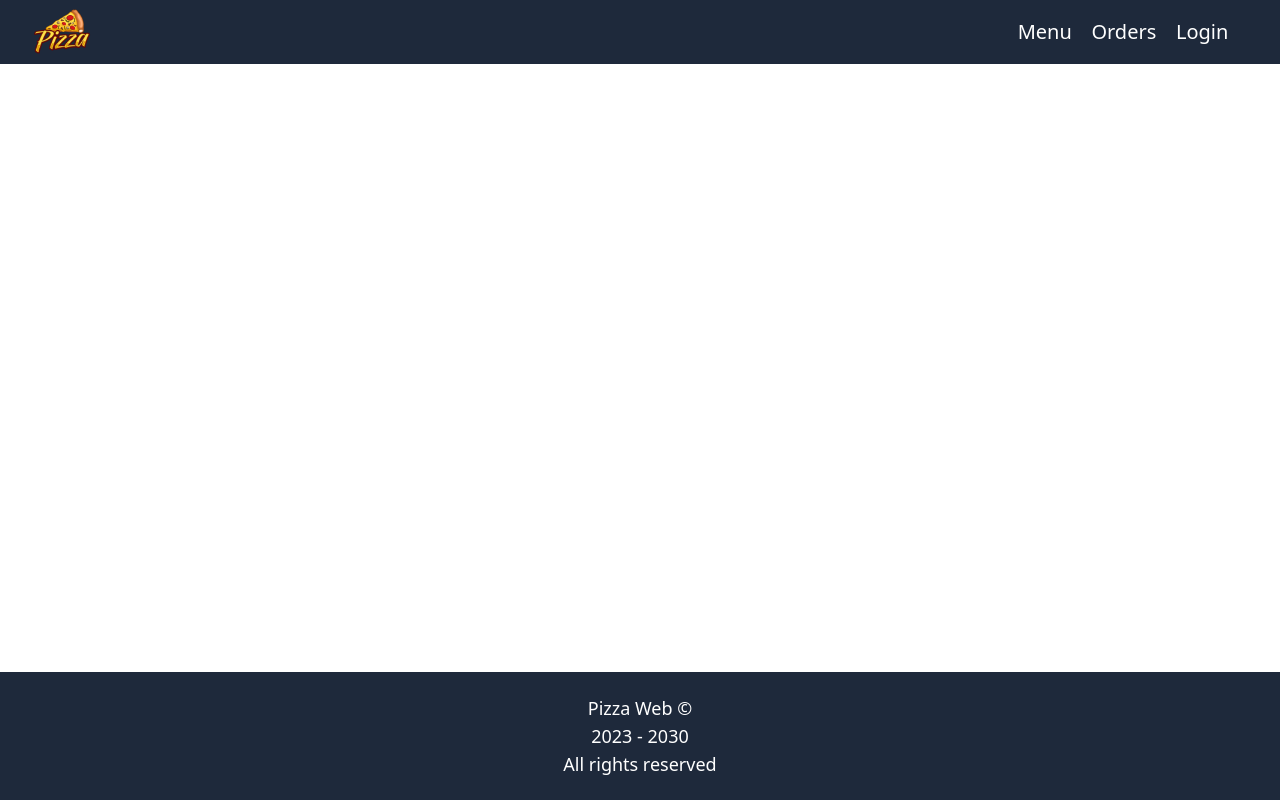
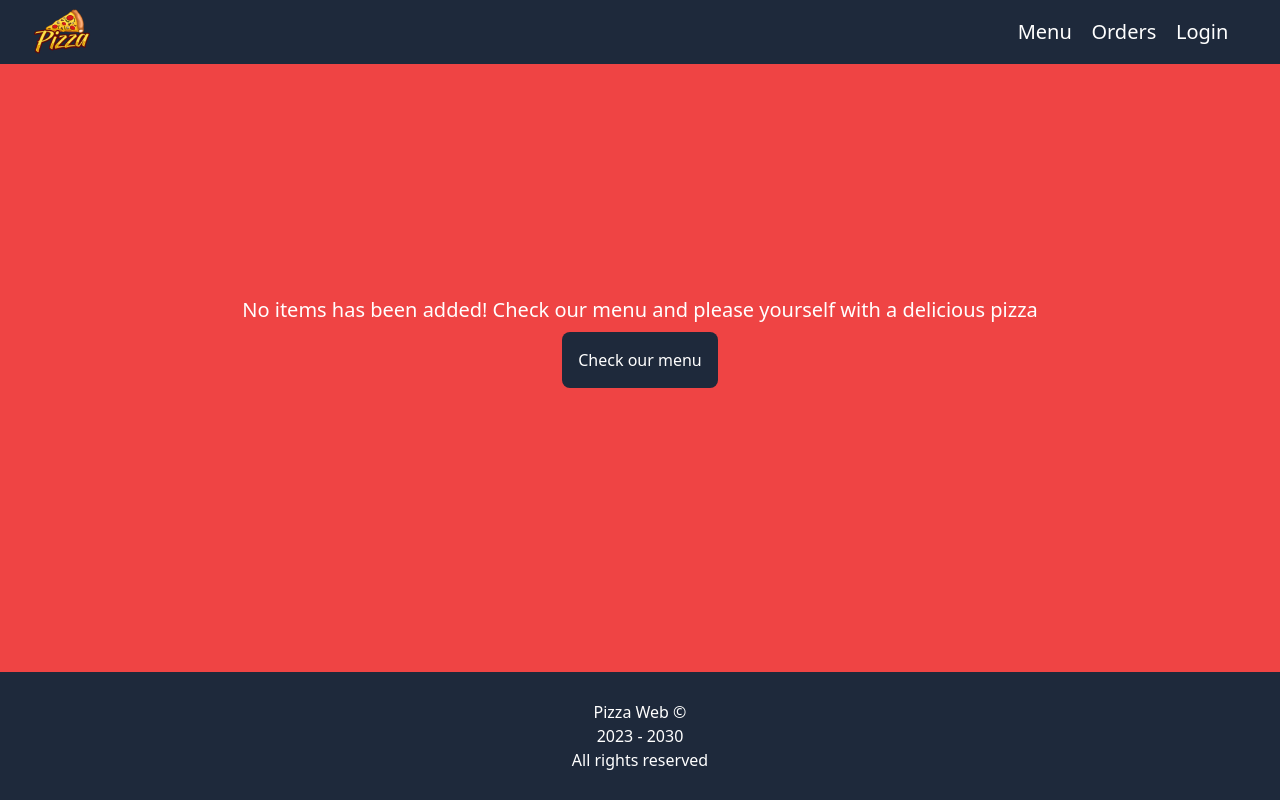
Before and after one commit to abenerH/pizza-app, a React (Vite) app: page /myorder in a window 1280 px wide. Built offline with nearby package versions, Linux system fonts and the light colour scheme.

Commit message:
Context and provider implemented, Orders in progress, design changes

```diff
--- a/src/UI/Modal/Modal.jsx
+++ b/src/UI/Modal/Modal.jsx
@@ -11,7 +11,7 @@ const Modal = (props) => {
 
   const ModalOverlay = () => {
     return (
-      <div>{props.children}</div>
+      <>{props.children}</>
     )
   }
 
--- a/src/components/Footer.jsx
+++ b/src/components/Footer.jsx
@@ -2,7 +2,7 @@ import React from 'react'
 
 const Footer = () => {
   return (
-    <footer className='absolute bottom-0 flex flex-col justify-center h-[8rem] w-full bg-slate-800 text-lg text-center text-white'>
+    <footer className='absolute bottom-0 flex flex-col justify-center h-[8rem] w-full bg-slate-800 text-center text-white'>
       <h4>Pizza Web &copy;</h4>
       <p>2023 - 2030</p>
       <p>All rights reserved </p>
--- /dev/null
+++ b/src/components/Orders/OrderItem.jsx
@@ -0,0 +1,17 @@
+import Card from '../../UI/Card/Card'
+import menuItem from '../../assets/menu-item.png'
+
+const OrderItem = ({product}) => {
+  return (
+    <Card className={'w-full min-h-[150px] rounded-sm my-2 cursor-pointer lg:py-0 lg:px-4 flex justify-evenly items-center'}>
+            <h2 className='text-lg lg:text-2xl font-bold italic'>{product.title}</h2>
+            <div className='w-2/4 flex flex-col md:flex-row justify-evenly items-center '>
+                <p className='lg:text-2xl'>${product.price}</p>
+                <p className='lg:text-2xl'>X</p>
+                <p className='lg:text-2xl'>{product.amount}</p>
+            </div>
+    </Card>
+  )
+}
+
+export default OrderItem
--- /dev/null
+++ b/src/components/Orders/OrdersGrid.jsx
@@ -0,0 +1,27 @@
+import React from 'react'
+import OrderItem from './OrderItem'
+
+const OrdersGrid = ({items, subtotal}) => {
+
+    const total = (subtotal + subtotal* 0.15).toFixed(2);
+
+  return (
+    <>
+        <div className='bg-white border-4 mx-auto w-4/5 p-4 flex flex-col items-center'>
+            <h2 className='my-4 text-2xl font-bold'>Your orders: </h2>
+            {items.map((item) =>
+            <OrderItem product={item} />)}
+            <div className='grid grid-cols-2 gap-4 text-lg font-bold w-full my-2'>
+                <h3>Subtotal:</h3>
+                <p>${subtotal}</p>
+                <h3>Total: </h3>
+                <p>${total}</p>
+            </div>
+            <button className='bg-green-500 text-white text-lg py-4 mt-4 w-full md:w-2/4'>Pay</button>
+      </div>
+
+    </>
+  )
+}
+
+export default OrdersGrid
--- a/src/components/menu/MenuGrid.jsx
+++ b/src/components/menu/MenuGrid.jsx
@@ -1,4 +1,5 @@
-import {useState} from 'react'
+import {useState, useContext} from 'react'
+import OrderContext from '../../store/OrderContext';
 import MenuItem from './MenuItem'
 import Modal from '../../UI/Modal/Modal'
 import Card from '../../UI/Card/Card'
@@ -6,7 +7,10 @@ import pizza_image from '../../assets/menu-item.png'
 
 const MenuGrid = ({products}) => {
 
+  const orderContext = useContext(OrderContext);
+
   const [showModal, setShowModal] = useState(false);
+  const [amount, setAmount] = useState(1);
   const [itemSelected, setItemSelected] = useState({});
 
   // const openModal = () =>{
@@ -22,6 +26,22 @@ const MenuGrid = ({products}) => {
     setShowModal(true);
   }
 
+  const resetStates = () => {
+    setItemSelected({});
+    setAmount(1);
+  }
+
+  const onAddToCart = (e) => {
+    e.preventDefault();
+    orderContext.addItem({...itemSelected, amount});
+    resetStates();
+    setShowModal(false);
+  }
+
+  const onChangeAmountHandler = ({target}) => {
+    setAmount(+target.value);
+  }
+
 
   const content = products.map((element, index) => <MenuItem key={index} product={element} onItemClicked={onItemClicked} />)
 
@@ -35,16 +55,27 @@ const MenuGrid = ({products}) => {
 
         {showModal && (
         <Modal onAction={closeModal}>
-        <Card className='fixed top-1/2 left-1/2 -translate-y-1/2 -translate-x-1/2 bg-white w-4/5 h-4/5 rounded-3xl overflow-hidden z-30'>
+        <Card className='fixed top-1/2 left-1/2 -translate-y-1/2 -translate-x-1/2 bg-white w-4/5 h-4/5 min-h-[300px] rounded-3xl overflow-hidden z-30'>
           <div className="flex flex-col lg:flex-row justify-center items-center h-full">
             <div className='outline outline-2 outline-slate-800 w-full h-full overflow-hidden p-6 text-center'>
               <h3 className='text-lg font-bold'>{itemSelected.title ? itemSelected.title : ""}</h3>
               <img className='h-4/5 mx-auto' src={pizza_image} alt="pizza image" />
             </div>
-            <form className="flex flex-col justify-evenly items-center w-full h-full p-8" onSubmit={closeModal}>
-              <h2 className='text-xl lg:text-4xl'>How many would you like to order?</h2>
+            <form className="flex flex-col gap-y-4 justify-evenly items-center w-full h-full p-8" onSubmit={onAddToCart}>
+
+              <h2 className='text-xl lg:text-2xl font-bold text-center'>How big would you like it?</h2>
+              <div className='grid grid-cols-3 text-center'>
+                <h4>6 slices</h4>
+                <h4>8 slices</h4>
+                <h4>12 slices</h4>
+                <button className='border-2 border-black p-4 bg-gray-200 rounded-b-lg focus:bg-slate-800 focus:text-white hover:bg-gray-400' onClick={(e) => e.preventDefault()}>Small</button>
+                <button className='border-2 border-black p-4 bg-gray-200 rounded-b-lg focus:bg-slate-800 focus:text-white hover:bg-gray-400' onClick={(e) => e.preventDefault()}>Medium</button>
+                <button className='border-2 border-black p-4 bg-gray-200 rounded-b-lg focus:bg-slate-800 focus:text-white hover:bg-gray-400' onClick={(e) => e.preventDefault()}>Jumbo</button>
+              </div>
+
+              <h2 className='text-xl lg:text-2xl font-bold text-center'>How many would you like to order?</h2>
               <div className='flex w-full justify-center'>
-                <input className='border-2 border-black p-2 w-2/5' type="number" name="quantity" id="quantity" defaultValue={1} min={1} max={20}/>
+                <input className='border-2 border-black p-2 w-2/5' type="number" name="amount" id="amount" onChange={onChangeAmountHandler} value={amount} min={1} max={20}/>
                 <button className='border-2 border-black p-4 bg-slate-800 text-white' type="submit">Add to cart</button>
               </div>
             </form>
--- a/src/routes/Orders.jsx
+++ b/src/routes/Orders.jsx
@@ -1,9 +1,27 @@
-import React from 'react'
+import {useContext} from 'react'
+import OrderContext from '../store/OrderContext'
+import OrderItem from '../components/Orders/OrderItem'
+import { Link } from 'react-router-dom';
+import OrdersGrid from '../components/Orders/OrdersGrid';
 
 const Orders = () => {
 
+  const orderContext = useContext(OrderContext);
+
+  const items = orderContext.items;
+  const subtotal = +orderContext.total.toFixed(2);
+
   return (
-    <h2>Orders</h2>
+    <div className='min-h-[100vh] bg-red-500 text-center pt-[100px] pb-[13rem] px-[2rem] flex flex-col justify-center items-center'>
+
+      {items.length === 0 ? (
+      <>
+        <h2 className='text-xl text-white'>No items has been added! Check our menu and please yourself with a delicious pizza</h2>
+        <Link to={'/menu'}><button className='bg-slate-800 text-white p-4 my-2 hover:bg-slate-700 rounded-lg'>Check our menu</button></Link>
+      </>) : (
+        <OrdersGrid items={items} subtotal={subtotal}/>
+      )}
+    </div>
   )
 }
 
--- /dev/null
+++ b/src/store/OrderContext.js
@@ -0,0 +1,11 @@
+import { createContext } from "react";
+
+const OrderContext = createContext({
+  date: new Date(),
+  items: [],
+  total: 0,
+  addItem: (item) => {},
+  removeItem: (id) => {},
+});
+
+export default OrderContext;
--- /dev/null
+++ b/src/store/OrderContextProvider.jsx
@@ -0,0 +1,100 @@
+import OrderContext from "./OrderContext";
+import { useReducer } from "react";
+
+const defaultOrderState = {
+  date: new Date(),
+  items: [],
+  total: 0,
+};
+
+const orderReducer = (state, { type, payload }) => {
+  if (type === "ADD_ITEM_TO_ORDER") {
+    const updatedItemsAmount = state.total + payload.price * payload.amount;
+
+    //Check if item already exists in state.items array
+    const existingItemIndex = state.items.findIndex(
+      (item) => item.id === payload.id
+    );
+
+    const existingItem = state.items[existingItemIndex];
+
+    let updatedItem;
+    let updatedItems;
+
+    if (existingItem) {
+      updatedItem = {
+        ...existingItem,
+        amount: existingItem.amount + payload.amount,
+      };
+
+      updatedItems = [...state.items];
+      updatedItems[existingItemIndex] = updatedItem;
+    } else {
+      updatedItems = state.items.concat(payload);
+    }
+
+    return {
+      ...state,
+      items: updatedItems,
+      total: updatedItemsAmount,
+    };
+  }
+
+  if (type === "REMOVE_ITEM_FROM_ORDER") {
+    const id = payload;
+
+    const itemIndex = state.items.findIndex((item) => item.id === id);
+
+    const item = state.items[itemIndex];
+
+    const updatedTotalAmount = state.total - item.price;
+
+    let updatedItems;
+
+    if (item.amount === 1) {
+      updatedItems = state.items.filter((item) => item.id === id);
+    } else {
+      const updatedItem = { ...item, amount: item.amount - 1 };
+      updatedItems = [...state.items];
+      updatedItems[itemIndex] = updatedItem;
+    }
+
+    return {
+      ...state,
+      items: updatedItems,
+      total: updatedTotalAmount,
+    };
+  }
+};
+
+const OrderContextProvider = ({ children }) => {
+  //Order Reducer
+  const [orderState, orderStateDispatcher] = useReducer(
+    orderReducer,
+    defaultOrderState
+  );
+
+  const addItemToOrderHandler = (item) => {
+    orderStateDispatcher({ type: "ADD_ITEM_TO_ORDER", payload: item });
+  };
+
+  const removeItemFromOrderHandler = (id) => {
+    orderStateDispatcher({ type: "REMOVE_ITEM_FROM_ORDER", payload: id });
+  };
+
+  const orderContext = {
+    date: orderState.date,
+    items: orderState.items,
+    total: orderState.total,
+    addItem: addItemToOrderHandler,
+    removeItem: removeItemFromOrderHandler,
+  };
+
+  return (
+    <OrderContext.Provider value={orderContext}>
+      {children}
+    </OrderContext.Provider>
+  );
+};
+
+export default OrderContextProvider;
```
Also changed, not shown: src/components/menu/MenuItem.jsx (+11 -2 lines), src/main.jsx (+5 -2 lines), src/routes/Login.jsx (+13 -1 lines).
